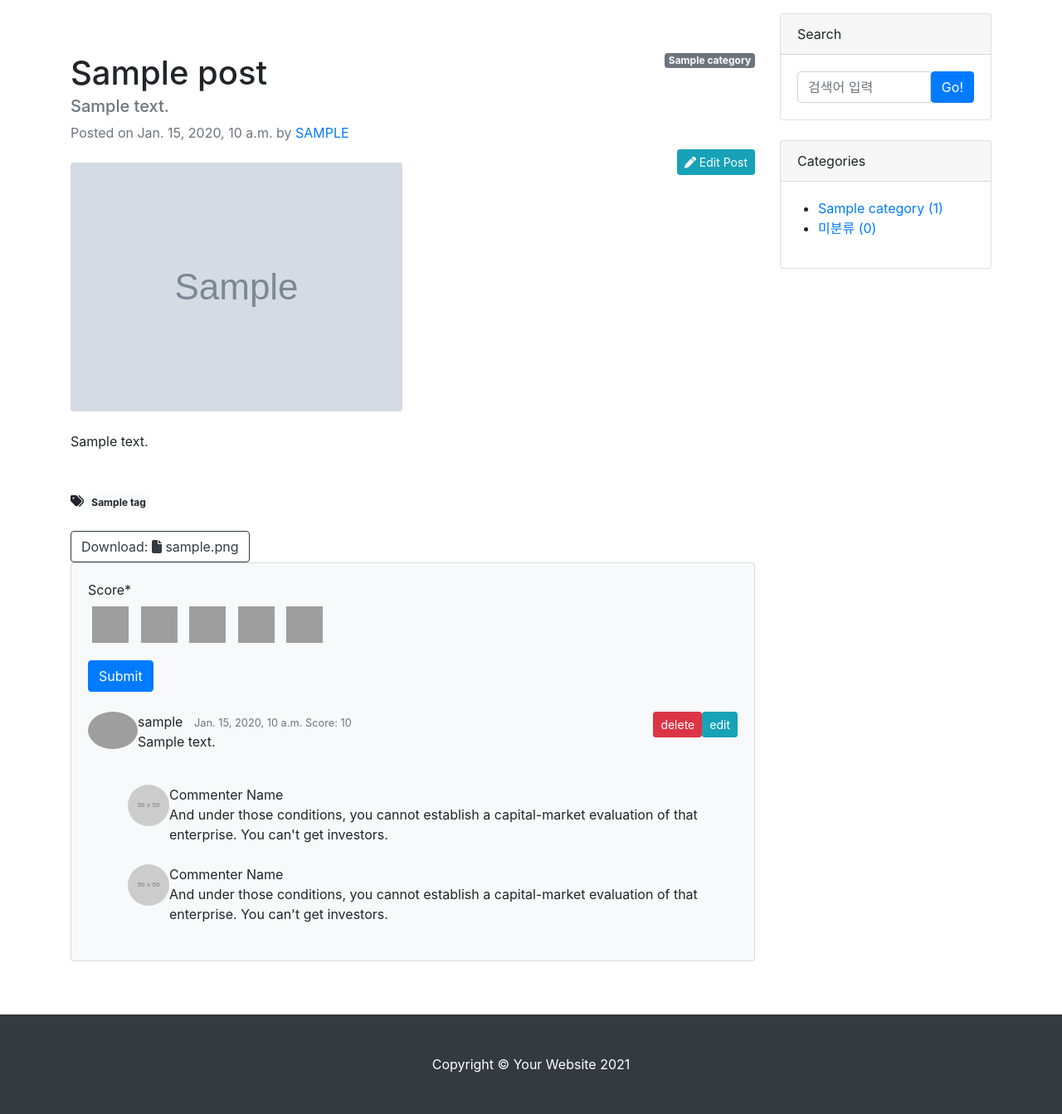
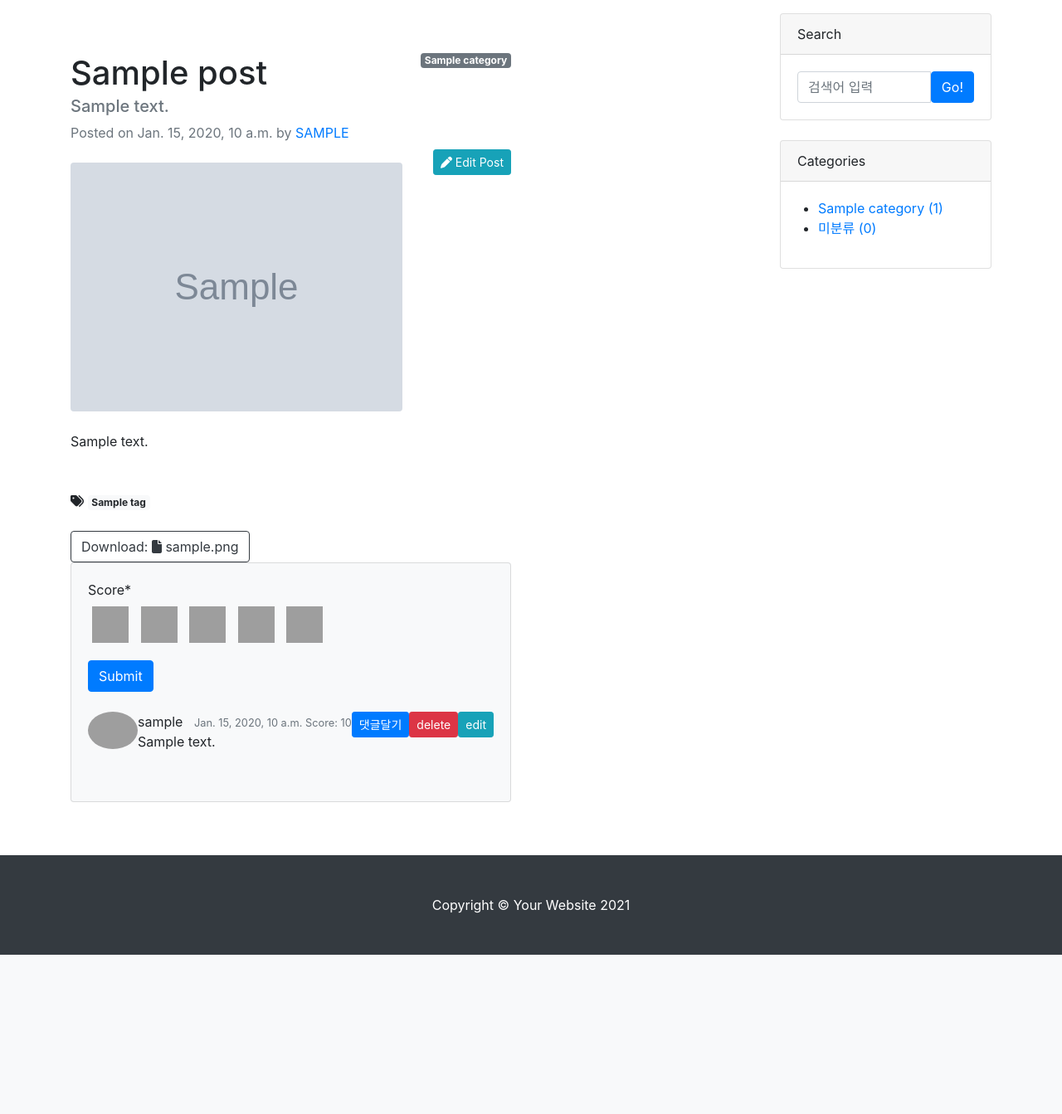
Before and after one commit to teachertophoon/do_it_django_a_to_z, a Django app: page /blog/1/ in a window 1280 px wide. Shown: the part 56-1399 px from the top of the page at 83% size. After the commit the page ends 1207 px from the top, so only its background shows below. Run offline with Django 3.2, Linux system fonts and the light colour scheme; a user stored in the database is signed in; tables that the repository leaves empty hold one stand-in row (values such as "Sample post"); grey boxes marked "Sample" are stand-in pictures; grey boxes labelled with a size stand in for pictures from a placeholder-image service; some libraries are stand-ins or nearby versions; grey boxes are pictures that could not be loaded.

Commit message:
대댓글 구현 완료

```diff
--- a/blog/models.py
+++ b/blog/models.py
@@ -1,4 +1,5 @@
 import os
+import uuid
 
 from django.contrib.auth.models import User
 from django.core.validators import MinValueValidator, MaxValueValidator
@@ -84,6 +85,7 @@ class Comment(models.Model):
         validators=[MinValueValidator(1), MaxValueValidator(5)], default=1)
     created_at = models.DateTimeField(auto_now_add=True)
     modified_at = models.DateTimeField(auto_now=True)
+    parent_id = models.ForeignKey('self', on_delete=models.CASCADE, null=True) # 자기참조
 
     def __str__(self):
         return f'{self.author}::{self.content}::{self.score}'
@@ -96,3 +98,7 @@ class Comment(models.Model):
             return self.author.socialaccount_set.first().get_avatar_url()
         else:
             return f'https://doitdjango.com/avatar/id/333/51f0a0a7cb311278/svg/{self.author.email}/'
+
+    def get_child_comments(self):
+        comments = Comment.objects.filter(parent_id=self.pk)
+        return comments
--- a/blog/templates/blog/post_detail.html
+++ b/blog/templates/blog/post_detail.html
@@ -144,6 +144,7 @@
                             <!-- Single comment-->
                             {% if post.comment_set.exists %}
                             {% for comment in post.comment_set.iterator %}
+                            {% if not comment.parent_id %}
                             <div class="mb-4" id="comment-{{ comment.pk }}">
                                 <div class="d-flex">
                                     <div>
@@ -172,10 +173,18 @@
                                         <a role="button"
                                            href="#"
                                            id="comment-{{ comment.pk }}-delete-modal-btn"
-                                           class="btn btn-sm btn-danger"
+                                           class="btn btn-sm btn-danger float-right"
                                            data-toggle="modal"
                                            data-target="#deleteCommentModal-{{ comment.pk }}">
                                             delete
+                                        </a>
+                                        <a role="button"
+                                           href="#"
+                                           id="comment-{{ comment.pk }}-comment-modal-btn"
+                                           class="btn btn-sm btn-primary float-right"
+                                           data-toggle="modal"
+                                           data-target="#addCommentModal-{{ comment.pk }}">
+                                            댓글달기
                                         </a>
                                     </div>
                                     {% endif %}
@@ -189,22 +198,16 @@
                                         {% endif %}
                                     </div>
                                 </div>
+                                {% for c in comment.get_child_comments %}
                                 <div class="d-flex mt-4 ml-5">
                                     <div>
                                         <img class="rounded-circle" src="https://dummyimage.com/50x50/ced4da/6c757d.jpg" alt="..." /></div>
                                     <div>
-                                        <div class="fw-bold">Commenter Name</div>
-                                        And under those conditions, you cannot establish a capital-market evaluation of that enterprise. You can't get investors.
+                                        <div class="fw-bold">{{ c.author.username }}</div>
+                                        {{ c.content | linebreaks }}
                                     </div>
                                 </div>
-                                <div class="d-flex mt-4 ml-5">
-                                    <div>
-                                        <img class="rounded-circle" src="https://dummyimage.com/50x50/ced4da/6c757d.jpg" alt="..." /></div>
-                                    <div>
-                                        <div class="fw-bold">Commenter Name</div>
-                                        And under those conditions, you cannot establish a capital-market evaluation of that enterprise. You can't get investors.
-                                    </div>
-                                </div>
+                                {% endfor %}
                             </div>
 
                             <!-- Modal -->
@@ -237,6 +240,40 @@
                                     </div>
                                 </div>
                             </div>
+
+                            <div class="modal fade" id="addCommentModal-{{ comment.pk }}"
+                                 tabindex="-1" role="dialog">
+                                <div class="modal-dialog" role="document">
+                                    <div class="modal-content">
+                                        <div class="modal-header">
+                                            <h5 class="modal-title" id="addModalLabel">
+                                                Are You Sure?
+                                            </h5>
+                                            <button type="button" class="close"
+                                                    data-dismiss="modal">
+                                                <span>&times;</span>
+                                            </button>
+                                        </div>
+                                        <form method="POST" action="{{ post.get_absolute_url }}new_comment/">
+                                            {% csrf_token %}
+                                            <div class="modal-body">
+                                                {{ comment_form | crispy }}
+                                                <input type="hidden" name="parent_id" value="{{ comment.pk }}">
+                                            </div>
+                                            <div class="modal-footer">
+                                                <button type="button" class="btn btn-secondary"
+                                                        data-dismiss="modal">
+                                                    Cancel
+                                                </button>
+                                                <button type="submit" class="btn btn-primary">
+                                                    Add
+                                                </button>
+                                            </div>
+                                        </form>
+                                    </div>
+                                </div>
+                            </div>
+                            {% endif %}
                             {% endfor %}
                             {% endif %}
                         </div>
--- a/blog/views.py
+++ b/blog/views.py
@@ -403,10 +403,18 @@ def new_comment(request, pk):
                 # comment 객체의 모든 내용을 채웠으므로
                 # 최종적으로 데이터베이스에 저장한다. 트랜젝션이 이루어진다.
 
-                # 우리가 만든 별점 버튼을 이용해서 받은 별점을 comment의 score
-                # 필드에 저장
-                comment.score = request.POST.get('my_score')
+                parent_id = int(request.POST.get('parent_id'))
+
+                if parent_id:
+                    c = Comment.objects.get(pk=parent_id)
+                    comment.parent_id = c
+                else:
+                    # 우리가 만든 별점 버튼을 이용해서 받은 별점을 comment의 score
+                    # 필드에 저장
+                    comment.score = request.POST.get('my_score')
+
                 comment.save()
+
                 # 댓글이 작성된 곳으로 페이지 이동한다.
                 return redirect(comment.get_absolute_url())
         else:
```
